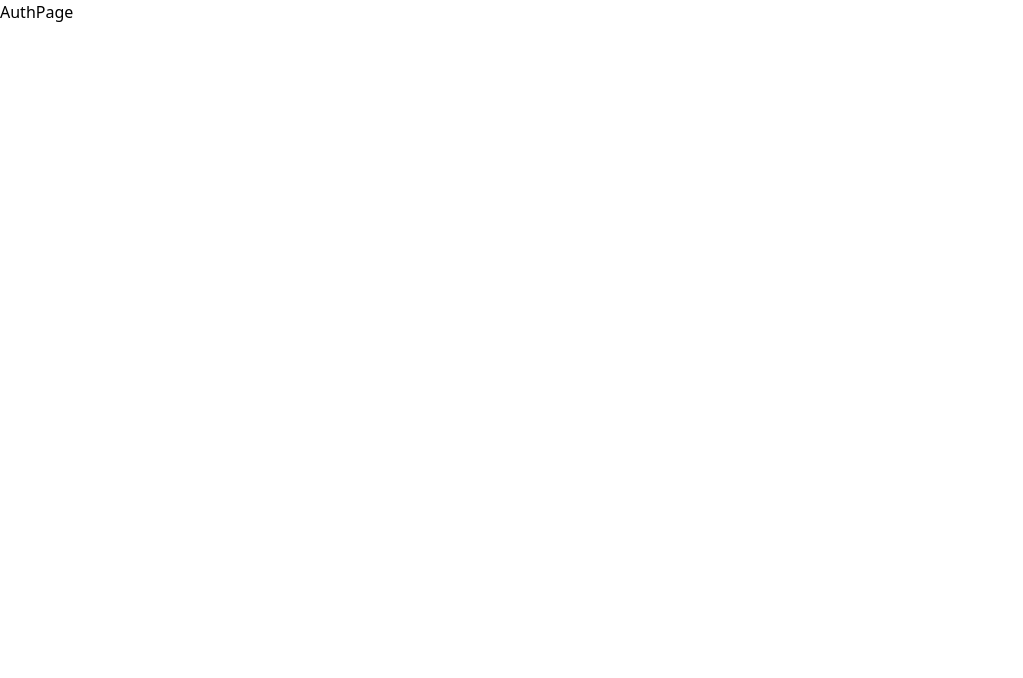
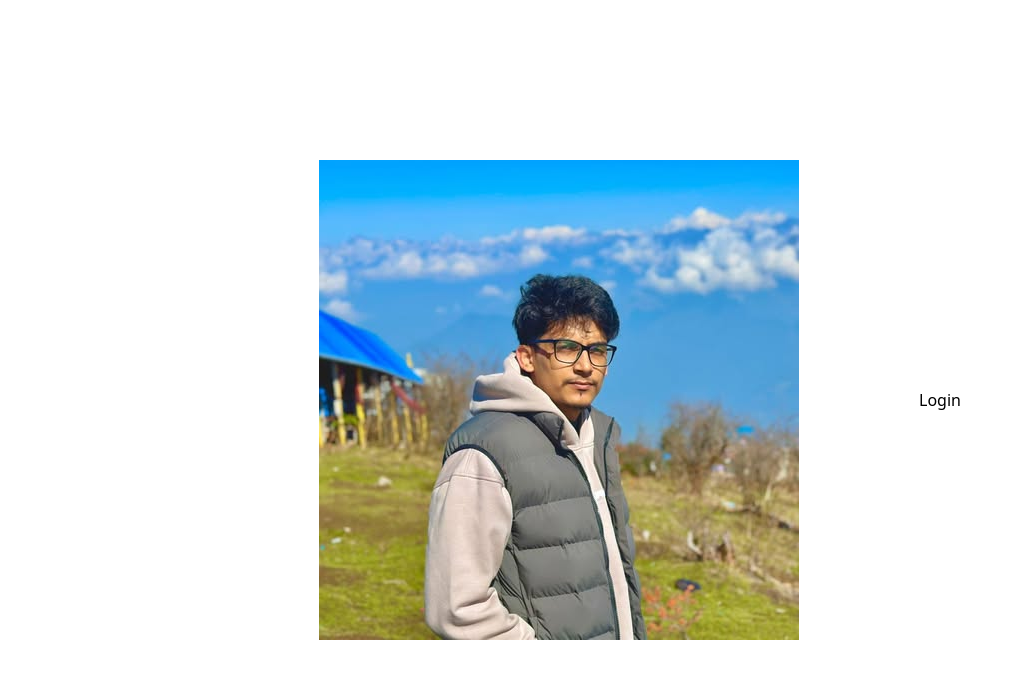
Before and after one commit to sarseedai/Muscle-Motion-Pro, a React (Vite) app: page / in a window 1280 px wide. Shown: the top 678 px of the page, without its empty margins (0-1023 px from the left). Built offline with nearby package versions, Linux system fonts and the light colour scheme.

Commit message:
created customButton

```diff
--- /dev/null
+++ b/src/components/CustomButton.jsx
@@ -0,0 +1,17 @@
+const CustomButton = ({ label, onClick, className, noRounded, buttonIcon }) => {
+    return (
+      <div>
+        <button
+          onClick={onClick}
+          className={` w-full cursor-pointer  text-white py-2 flex items-center justify-center gap-3 bg-blue-700 ${
+            noRounded ? "rounded-none" : "rounded-md"
+          } font-semibold hover:opacity-75 active:scale-95 transition-transform duration-150 ${className}`}
+        >
+          {buttonIcon}
+          {label}
+        </button>
+      </div>
+    );
+  };
+
+  export default CustomButton;
--- /dev/null
+++ b/src/components/Login.jsx
@@ -0,0 +1,9 @@
+import React from 'react'
+
+const Login = () => {
+  return (
+    <div>Login</div>
+  )
+}
+
+export default Login
--- /dev/null
+++ b/src/components/SignUp.jsx
@@ -0,0 +1,9 @@
+import React from 'react'
+
+const SignUp = () => {
+  return (
+    <div>SignUp</div>
+  )
+}
+
+export default SignUp
--- a/src/pages/AuthPage.jsx
+++ b/src/pages/AuthPage.jsx
@@ -1,8 +1,14 @@
 import React from 'react'
+import Login from '../components/Login'
 
 const AuthPage = () => {
   return (
-    <div>AuthPage</div>
+    <div className='flex h-screen items-center justify-center gap-30'>
+        <div><img src="/src/assets/userprofile.jpg" alt="" /></div>
+        <div>
+        <Login/>
+        </div>
+    </div>
   )
 }
 
```
Also changed, not shown: src/components/CustomInput.jsx (added).
